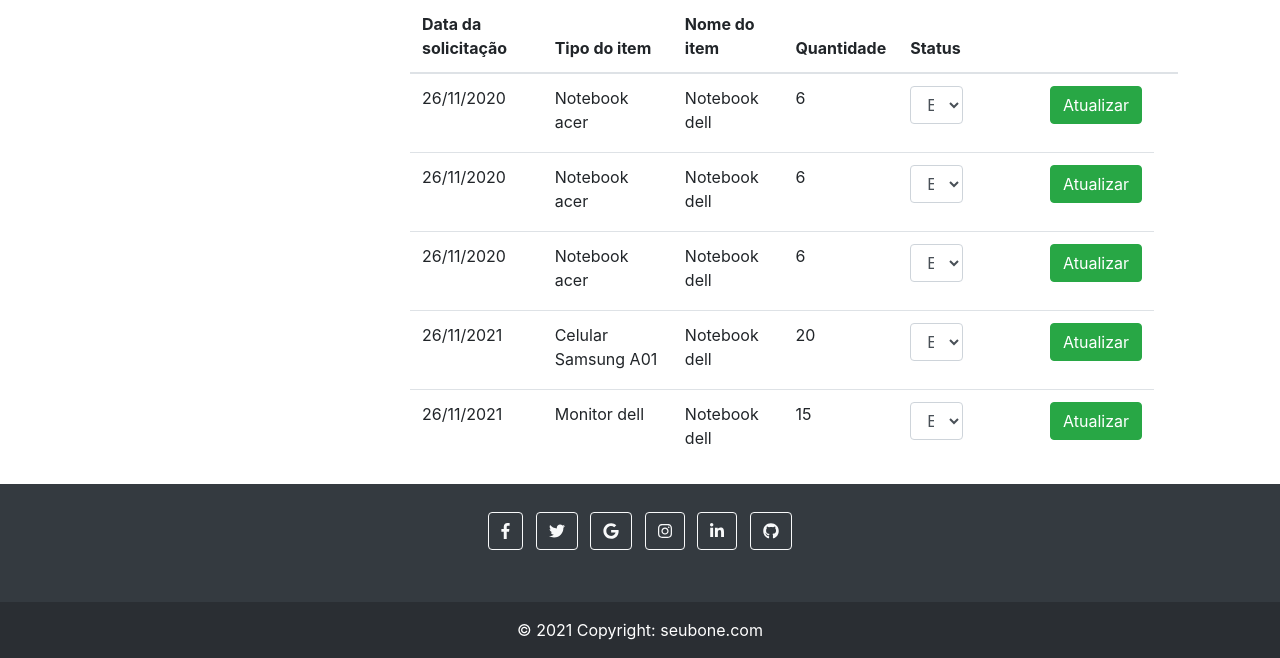
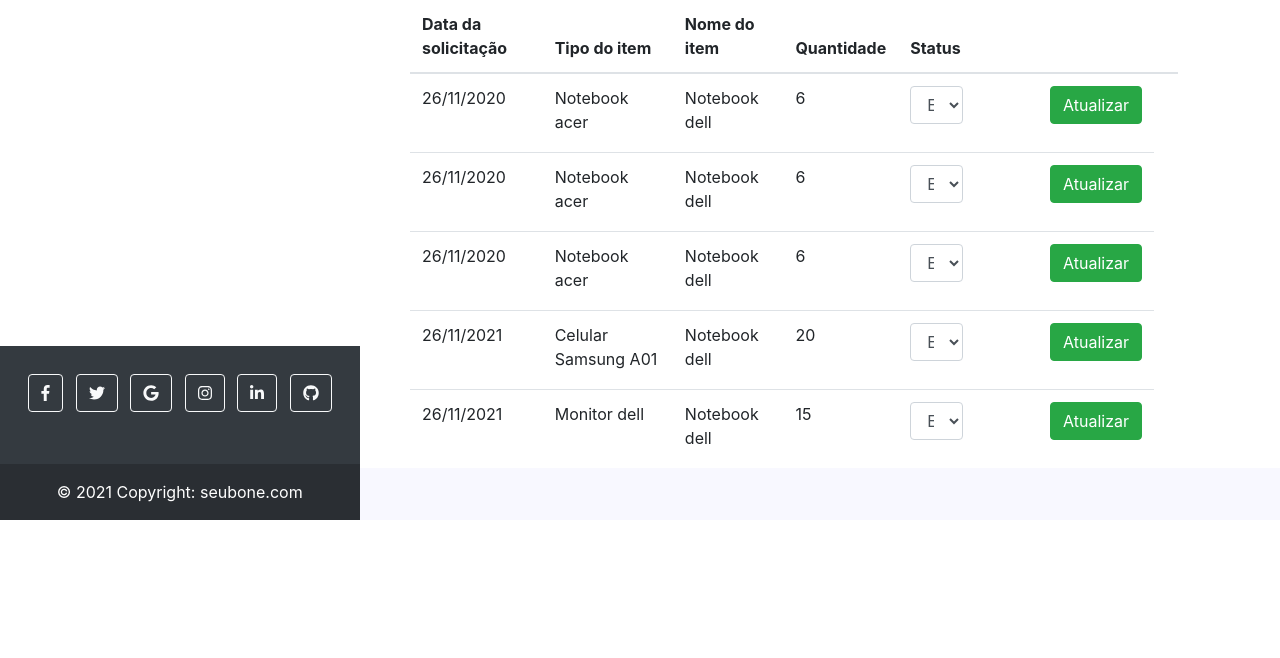
Before and after one commit to Paull20-20/ControleSBversaoFinal, a Django app: page /painel/ in a window 1280 px wide. Shown: the part 280-938 px from the top of the page. After the commit the page ends 800 px from the top, so only its background shows below. Run offline with Django 4.2, Linux system fonts and the light colour scheme; a user stored in the database is signed in; some libraries are stand-ins or nearby versions.

Commit message:
footer fixed ok

```diff
--- a/tasks/templates/base.html
+++ b/tasks/templates/base.html
@@ -69,6 +69,12 @@
 
 html, body{
     background-color: #F8F8FF;
+}
+
+footer{
+    position: fixed;
+    bottom:0;
+    left:0;
 }
 
     </style>
```
